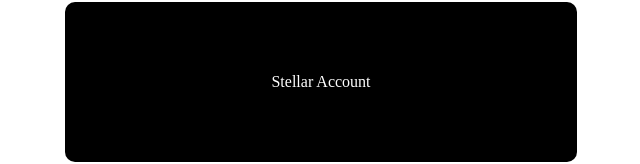
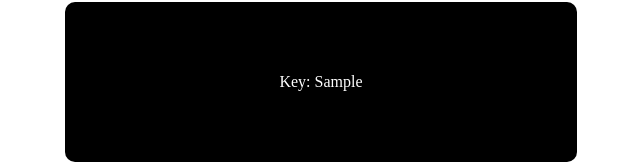
Before and after one commit to edezekiel/stellar-wallet, a React (Create React App) app: page / in a window 1280 px wide. Both pictures are taken after typing "Sample" into the empty fields and a click on the button "Submit". Shown: the part 318-482 px from the top of the page, without its empty margins (319-959 px from the left). Built offline with nearby package versions, Linux system fonts and the light colour scheme.

Commit message:
clean up code

```diff
--- a/src/components/Stellar.js
+++ b/src/components/Stellar.js
@@ -8,8 +8,6 @@ import StellarAccount from "./StellarAccount";
 
 function Stellar(props) {
   const [auth, setAuth] = useState(false);
-
-  console.log(props.stellar.key)
 
   return (
     <div className="stellar">
--- a/src/components/StellarAccount.js
+++ b/src/components/StellarAccount.js
@@ -1,9 +1,17 @@
 import React from 'react'
+
+import { connect } from 'react-redux';
 
 function StellarAccount(props) {
   return (
-    <div>Stellar Account</div>
+    <div>Key: {props.stellar.key}</div>
   )
 }
 
-export default StellarAccount
+const mapStateToProps = (state, ownProps) => ({
+  stellar: state.stellar
+});
+
+export default connect(
+  mapStateToProps,
+)(StellarAccount)
--- a/src/components/StellarForm.js
+++ b/src/components/StellarForm.js
@@ -13,8 +13,6 @@ function StellarForm(props) {
       props.setAuth(true)
     }
   }
-
-  console.log(props.stellar)
 
   return (
     <form onSubmit={e => handleSubmit(e)} className="stellarForm">
```
